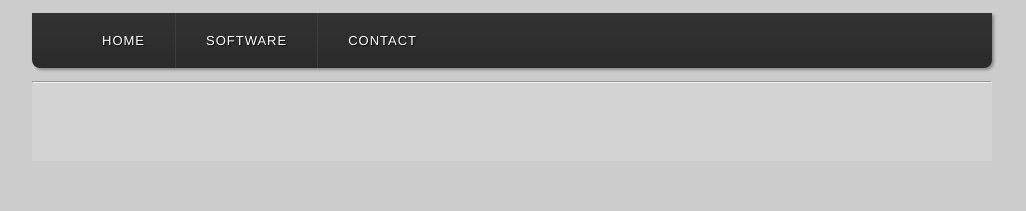
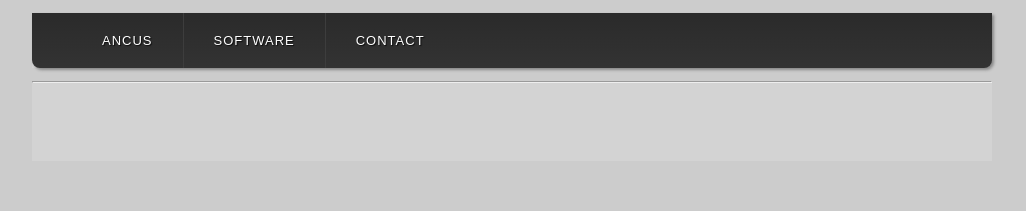
Before and after one commit to mabreu0/react960gs, a React (Create React App) app: page / in a window 1280 px wide. Shown: the top 211 px of the page, without its empty margins (128-1154 px from the left). Built offline with nearby package versions, Linux system fonts and the light colour scheme.

Commit message:
housekeeping, Home test, fixed component structure

```diff
--- a/src/App.js
+++ b/src/App.js
@@ -1,24 +1,13 @@
 import React from 'react';
-import { BrowserRouter, Route, Routes } from 'react-router-dom';
 import './components/960web/css/min/960_12_col.css';
-import ContactForm from './pages/contact/ContactForm.js';
-import MainMenu from './components/nav/MainMenu';
-import Header from './components/header/Header';
-import Footer from './components/footer/Footer';
+import Container96012 from './components/Container';
+
 
 function App() {
   return (
-    <BrowserRouter>
-     <div className="App container_12">
-       <Header />
-
-        <Routes>
-          <Route path="/contact" element={ <ContactForm /> } />
-        </Routes>
-
-        <Footer />
+     <div className="App">
+      <Container96012 expandValue="container_12" />
       </div>
-    </BrowserRouter>
   );
 };
 
--- a/src/components/Container.js
+++ b/src/components/Container.js
@@ -1,11 +1,22 @@
 import Header from "./header/Header";
 import Footer from "./footer/Footer";
-import ClientRegForm from "./app/clientreg/ClientRegForm.js"
-import { BrowserRouter } from 'react-router-dom'
+import { BrowserRouter, Routes, Route } from 'react-router-dom'
+import ContactForm from "../pages/contact/ContactForm";
+import Home from "../pages/home/Home";
 
 const Container96012 = (props) => {
-  return (
-    <div id="container960" className={props.expandValue} />
+return (
+  <BrowserRouter>
+    <div id="container960" className={props.expandValue} >
+      <Header />
+      <Routes>
+        <Route path="/" element={ <Home /> } />
+          <Route path="/contact" element={ <ContactForm /> } />
+        </Routes>
+
+        <Footer />
+      </div>
+    </BrowserRouter>
  );
 }
 
--- a/src/components/menu/menu.css
+++ /dev/null
@@ -1,23 +0,0 @@
-ul {
-  list-style-type: none;
-  margin: 0;
-  padding: 0;
-  overflow: hidden;
-  background-color: #333;
-}
-
-li {
-  float: left;
-}
-
-li a {
-  display: block;
-  color: white;
-  text-align: center;
-  padding: 14px 16px;
-  text-decoration: none;
-}
-
-li a:hover {
-  background-color: #111;
-}
--- a/src/components/nav/MainMenu.js
+++ b/src/components/nav/MainMenu.js
@@ -1,6 +1,5 @@
 import "./mainMenu.css";
 import { Link } from 'react-router-dom';
-import Container96012 from "../Container";
 
 const MainMenu = (props) => {
     return(
@@ -8,13 +7,10 @@ const MainMenu = (props) => {
             <nav>
                 <ul className="primary">
                     <li>
-                       <a href="/">Home</a>
-
-                        <ul className="sub">
-                            <li><a href="/bulldog">Bulldog</a></li>
-                            <li><a href="/mastiff">Mastiff</a></li>
-                            <li><a href="/mutt">Mutt</a></li>
-                        </ul>
+                       <Link to="/">Ancus</Link>
+                       <ul className="sub">
+                        <Link to="/equipo">dTeam</Link>
+                       </ul>
                     </li>
 
                     <li>
--- a/src/components/nav/mainMenu.css
+++ b/src/components/nav/mainMenu.css
@@ -19,10 +19,10 @@ body {
   /* a little "umph" */
   .decor {
     background: #6EAF8D;
-    background: -webkit-linear-gradient(left, #CDEBDB 50%, #6EAF8D 50%);
-    background: -moz-linear-gradient(left, #CDEBDB 50%, #6EAF8D 50%);
-    background: -o-linear-gradient(left, #CDEBDB 50%, #6EAF8D 50%);
-    background: linear-gradient(left, white 50%, #6EAF8D 50%);
+    background: -webkit-linear-gradient(to left, #CDEBDB 50%, #6EAF8D 50%);
+    background: -moz-linear-gradient(to left, #CDEBDB 50%, #6EAF8D 50%);
+    background: -o-linear-gradient(to left, #CDEBDB 50%, #6EAF8D 50%);
+    background: linear-gradient(to left, white 50%, #6EAF8D 50%);
     background-size: 50px 25%;;
     padding: 2px;
     display: block;
@@ -37,7 +37,7 @@ body {
   ul {
     list-style: none;
     position: relative;
-    text-align: left;
+    text-align: 'to left';
   }
 
   li {
@@ -58,10 +58,10 @@ body {
   nav {
     position: relative;
     background: #2B2B2B;
-    background-image: -webkit-linear-gradient(bottom, #2B2B2B 7%, #333333 100%);
-    background-image: -moz-linear-gradient(bottom, #2B2B2B 7%, #333333 100%);
-    background-image: -o-linear-gradient(bottom, #2B2B2B 7%, #333333 100%);
-    background-image: linear-gradient(bottom, #2B2B2B 7%, #333333 100%);
+    background-image: -webkit-linear-gradient(to bottom, #2B2B2B 7%, #333333 100%);
+    background-image: -moz-linear-gradient(to bottom, #2B2B2B 7%, #333333 100%);
+    background-image: -o-linear-gradient(to bottom, #2B2B2B 7%, #333333 100%);
+    background-image: linear-gradient(to bottom, #2B2B2B 7%, #333333 100%);
     text-align: center;
     letter-spacing: 1px;
     text-shadow: 1px 1px 1px #0E0E0E;
--- /dev/null
+++ b/src/pages/home/Home.js
@@ -0,0 +1,7 @@
+const Home = (props) => {
+    return (
+        <span></span>
+    );
+};
+
+export default Home;
--- /dev/null
+++ b/src/pages/home/home.css
@@ -0,0 +1,3 @@
+const Home = (props) => {
+
+};
```
Also changed, not shown: src/components/menu/Menu.js (deleted, +0 -15 lines).
